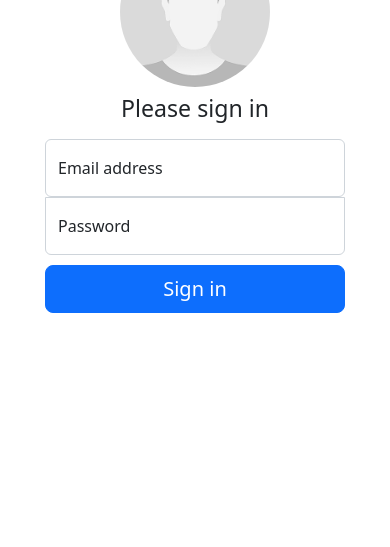
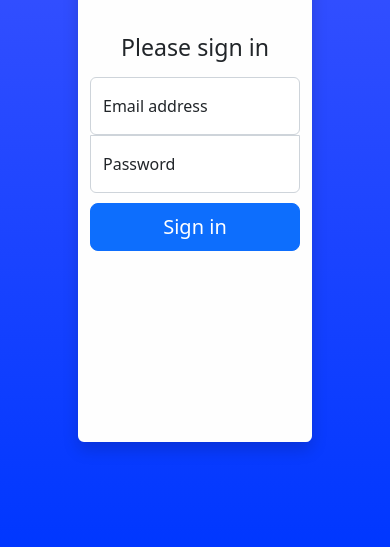
Before and after one commit to ixec-lab/webLogAnalyzerApp, a Flask app: page /login in a window 390 px wide. Shown: the part 297-844 px from the top of the page. Run offline with Flask 3, Linux system fonts and the light colour scheme; some libraries are stand-ins or nearby versions.

Commit message:
mise en page

```diff
--- a/static/css/login.css
+++ b/static/css/login.css
@@ -1,29 +1,26 @@
 html,
 body {
+
   height: 100%;
+  background-color: #22397c;
+  background-image: linear-gradient(180deg,#4457ff 10%,#0037ff 100%);
+  background-size: cover;
 }
 
 body {
   display: flex;
   align-items: center;
-  padding-top: 40px;
-  padding-bottom: 40px;
 }
 
 .form-signin {
-  max-width: 330px;
-  padding: 15px;
-}
-
-.form-signin .form-floating:focus-within {
-  z-index: 2;
+  height: 75%;
+  max-width: 60%;
 }
 
 .form-signin input[type="email"] {
   margin-bottom: -1px;
   border-bottom-right-radius: 0;
   border-bottom-left-radius: 0;
-
 }
 
 .form-signin input[type="password"] {
@@ -32,79 +29,23 @@ body {
   border-top-right-radius: 0;
 }
 
-.bd-placeholder-img {
-  font-size: 1.125rem;
-  text-anchor: middle;
-  -webkit-user-select: none;
-  -moz-user-select: none;
-  user-select: none;
-
-}
-
-@media (min-width: 768px) {
-  .bd-placeholder-img-lg {
-    font-size: 3.5rem;
-  }
-}
-
-.b-example-divider {
-  width: 100%;
-  height: 3rem;
-  background-color: rgba(0, 0, 0, .1);
-  border: solid rgba(0, 0, 0, .15);
-  border-width: 1px 0;
-  box-shadow: inset 0 .5em 1.5em rgba(0, 0, 0, .1), inset 0 .125em .5em rgba(0, 0, 0, .15);
-}
-
-.b-example-vr {
-  flex-shrink: 0;
-  width: 1.5rem;
-  height: 100vh;
-}
-
-.bi {
-  vertical-align: -.125em;
-  fill: currentColor;
-}
-
-.nav-scroller {
-  position: relative;
-  z-index: 2;
-  height: 2.75rem;
-  overflow-y: hidden;
-}
-
-.nav-scroller .nav {
-  display: flex;
-  flex-wrap: nowrap;
-  padding-bottom: 1rem;
-  margin-top: -1px;
-  overflow-x: auto;
-  text-align: center;
-  white-space: nowrap;
-  -webkit-overflow-scrolling: touch;
-}
-
-.btn-bd-primary {
-  --bd-violet-bg: #712cf9;
-  --bd-violet-rgb: 112.520718, 44.062154, 249.437846;
-
-  --bs-btn-font-weight: 600;
-  --bs-btn-color: var(--bs-white);
-  --bs-btn-bg: var(--bd-violet-bg);
-  --bs-btn-border-color: var(--bd-violet-bg);
-  --bs-btn-hover-color: var(--bs-white);
-  --bs-btn-hover-bg: #6528e0;
-  --bs-btn-hover-border-color: #6528e0;
-  --bs-btn-focus-shadow-rgb: var(--bd-violet-rgb);
-  --bs-btn-active-color: var(--bs-btn-hover-color);
-  --bs-btn-active-bg: #5a23c8;
-  --bs-btn-active-border-color: #5a23c8;
-}
-.bd-mode-toggle {
-  z-index: 1500;
-}
-
 .img {
   border-radius: 100%;
 }
+
+.T1 {
+  -webkit-backdrop-filter: blur(15px);
+  backdrop-filter: blur(50px);
+  background-color: rgb(254, 254, 254);
+}
+
+.T2{
+  background-image: url(../img/cerist2.jpg);
+  background-repeat: no-repeat;
+  background-position: 20%;
+  background-size: cover;
+}
+
+.T3{
+  padding-top: 15%;
+}
--- a/templates/login.html
+++ b/templates/login.html
@@ -12,11 +12,11 @@
   </head>
 
   <body class="text-center">
-    <main class="form-signin w-100 m-auto">
+    <main class="row form-signin w-100 m-auto T1 rounded-2 shadow">
+        <div class="col-md-7 T2 rounded-start"></div>
+        <div class="col-md-5 T3">
           <form action="http://127.0.0.1:5000/api/login" method="POST">
-        <img class="img mb-2" src="../static/img/imag.png" alt="" width="150" height="150">
             <h1 class="h3 mb-3 fw-normal">Please sign in</h1>
-
             <div class="form-floating">
               <input type="text" class="form-control" id="username" name="username" placeholder="Your username ...">
               <label for="floatingInput">Email address</label>
@@ -27,6 +27,7 @@
             </div>
             <button class="w-100 btn btn-lg btn-primary" type="submit" id="login" name="submit">Sign in</button>
           </form>
+      </div>
     </main>
     <script src="../static/js/jquery.min.js"></script>
     <script src="../static/alertify/alertify.min.js"></script>
```
Also changed, not shown: cap.py (deleted), static/img/cerist.jpg, static/img/favicon.png (deleted), static/img/logo.png (deleted), templates/Home.html (added), 1 other file. Lines whose indentation alone changed are shown as unchanged.
